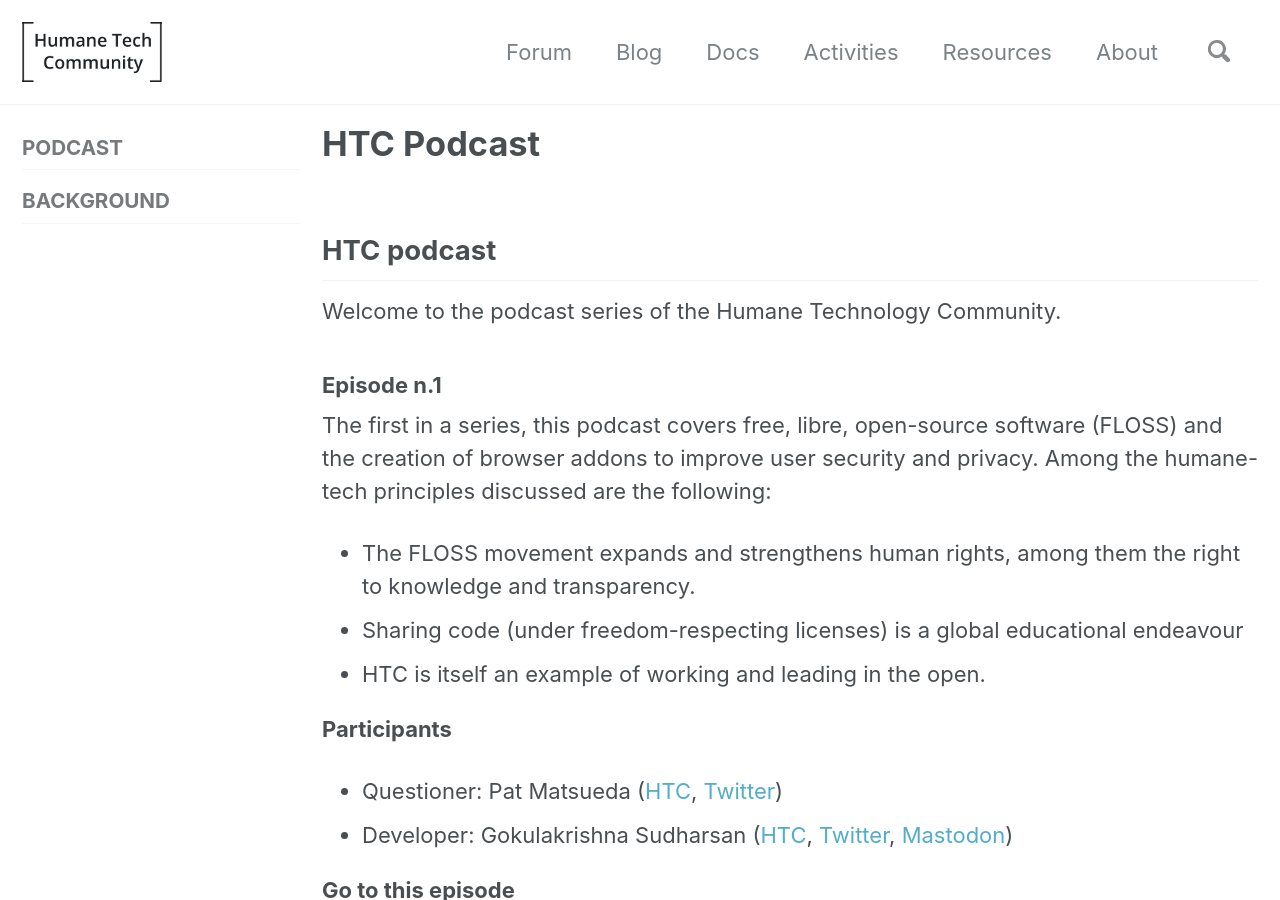
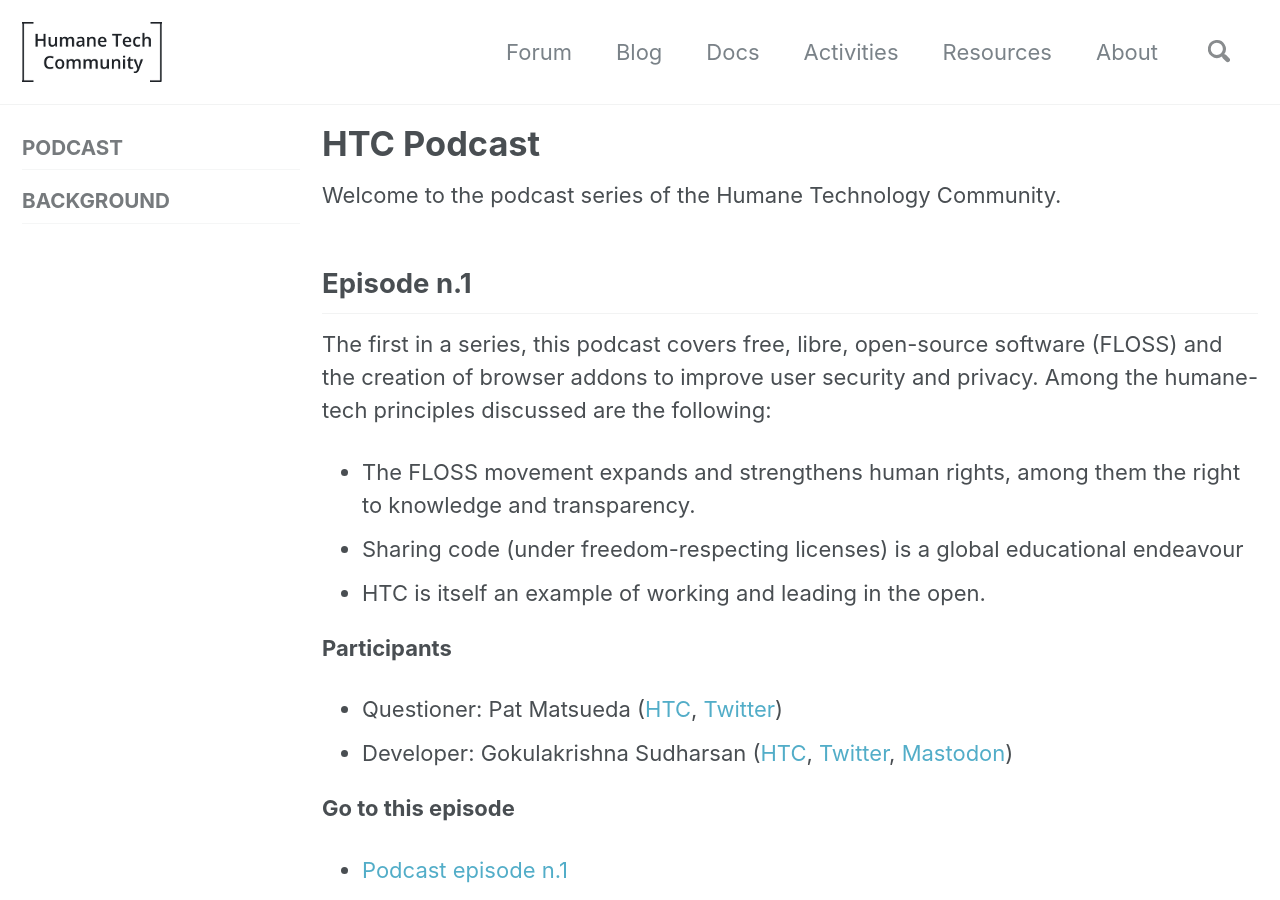
Before and after one commit to humanetech-community/community-hub, a Jekyll site: the page built from _resources/01-podcast/00-podcast.md, in a window 1280 px wide and 900 px high. Built offline with Jekyll 4.4.1, drawn with Linux system fonts in a browser that asks for light colours; cached includes are drawn as plain includes; nearby versions of some CDN libraries.

Commit message:
Redundant tile removed - #98

```diff
--- a/_resources/01-podcast/00-podcast.md
+++ b/_resources/01-podcast/00-podcast.md
@@ -11,11 +11,10 @@
 
 ---
 
-## HTC podcast
 
 Welcome to the podcast series of the Humane Technology Community.
 
-### Episode n.1
+## Episode n.1
 
 The first in a series, this podcast covers free, libre, open-source software (FLOSS) and the creation of browser addons to improve user security and privacy. Among the humane-tech principles discussed are the following:
 
```
